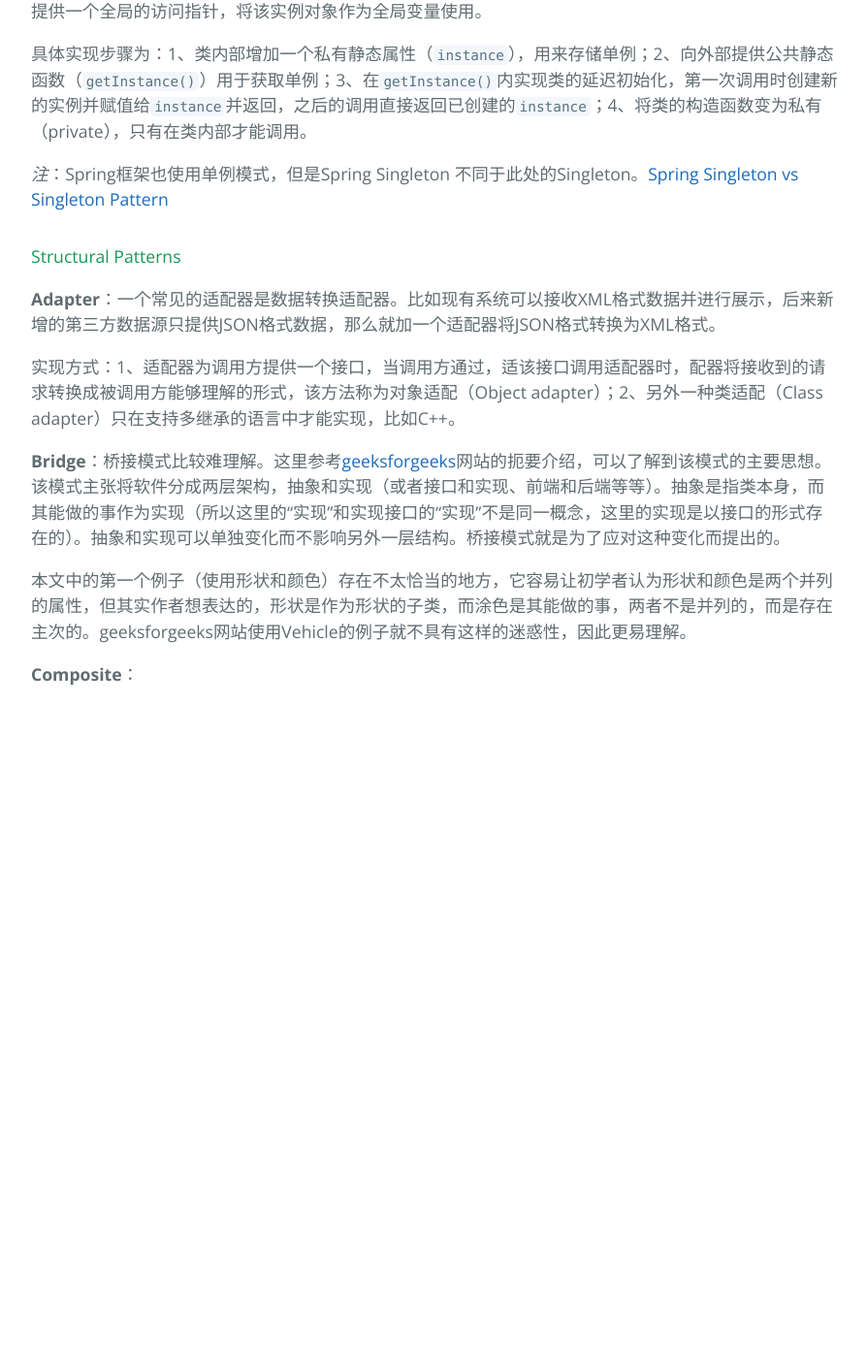
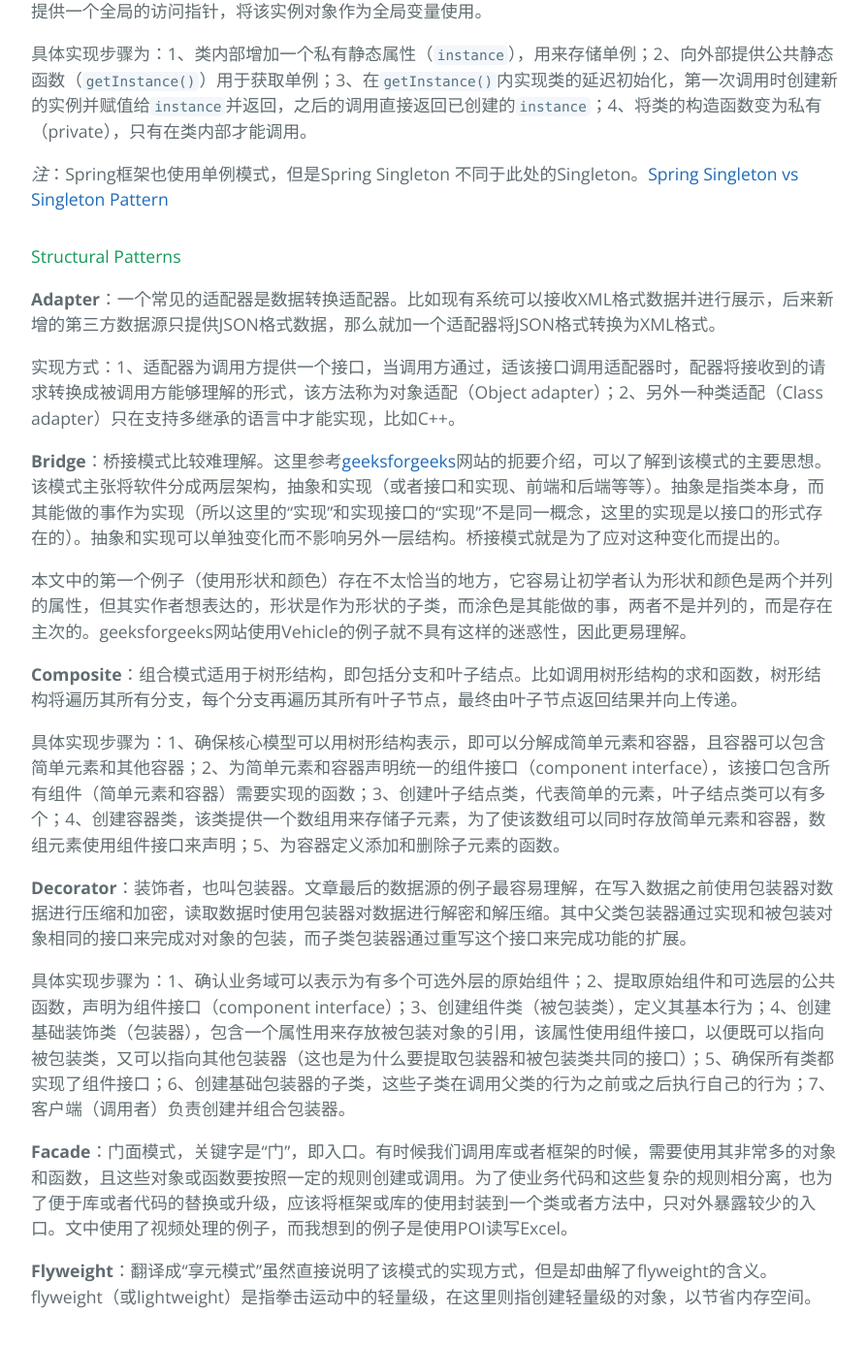
Before and after one commit to dingl-designer/blog, a Jekyll site: the page built from docs/articles/working-scene/DesignPatterns.md, in a window 1280 px wide and 1400 px high, scrolled down 1326 px. Shown: the top 1388 px of the window at 97% size, without its empty margins (192-1086 px from the left). Built offline with Jekyll 4.4.1, drawn with Linux system fonts in a browser that asks for light colours; our own code applies the rules of GitHub Pages for plain Markdown files; before the commit the page ends 2084 px from its top, so only the background shows below that.

Commit message:
flyweight

```diff
--- a/docs/articles/working-scene/DesignPatterns.md
+++ b/docs/articles/working-scene/DesignPatterns.md
@@ -32,4 +32,14 @@
 
 本文中的第一个例子（使用形状和颜色）存在不太恰当的地方，它容易让初学者认为形状和颜色是两个并列的属性，但其实作者想表达的，形状是作为形状的子类，而涂色是其能做的事，两者不是并列的，而是存在主次的。geeksforgeeks网站使用Vehicle的例子就不具有这样的迷惑性，因此更易理解。
 
-**Composite**：
+**Composite**：组合模式适用于树形结构，即包括分支和叶子结点。比如调用树形结构的求和函数，树形结构将遍历其所有分支，每个分支再遍历其所有叶子节点，最终由叶子节点返回结果并向上传递。
+
+具体实现步骤为：1、确保核心模型可以用树形结构表示，即可以分解成简单元素和容器，且容器可以包含简单元素和其他容器；2、为简单元素和容器声明统一的组件接口（component interface），该接口包含所有组件（简单元素和容器）需要实现的函数；3、创建叶子结点类，代表简单的元素，叶子结点类可以有多个；4、创建容器类，该类提供一个数组用来存储子元素，为了使该数组可以同时存放简单元素和容器，数组元素使用组件接口来声明；5、为容器定义添加和删除子元素的函数。
+
+**Decorator**：装饰者，也叫包装器。文章最后的数据源的例子最容易理解，在写入数据之前使用包装器对数据进行压缩和加密，读取数据时使用包装器对数据进行解密和解压缩。其中父类包装器通过实现和被包装对象相同的接口来完成对对象的包装，而子类包装器通过重写这个接口来完成功能的扩展。
+
+具体实现步骤为：1、确认业务域可以表示为有多个可选外层的原始组件；2、提取原始组件和可选层的公共函数，声明为组件接口（component interface）；3、创建组件类（被包装类），定义其基本行为；4、创建基础装饰类（包装器），包含一个属性用来存放被包装对象的引用，该属性使用组件接口，以便既可以指向被包装类，又可以指向其他包装器（这也是为什么要提取包装器和被包装类共同的接口）；5、确保所有类都实现了组件接口；6、创建基础包装器的子类，这些子类在调用父类的行为之前或之后执行自己的行为；7、客户端（调用者）负责创建并组合包装器。
+
+**Facade**：门面模式，关键字是“门”，即入口。有时候我们调用库或者框架的时候，需要使用其非常多的对象和函数，且这些对象或函数要按照一定的规则创建或调用。为了使业务代码和这些复杂的规则相分离，也为了便于库或者代码的替换或升级，应该将框架或库的使用封装到一个类或者方法中，只对外暴露较少的入口。文中使用了视频处理的例子，而我想到的例子是使用POI读写Excel。
+
+**Flyweight**：翻译成“享元模式”虽然直接说明了该模式的实现方式，但是却曲解了flyweight的含义。flyweight（或lightweight）是指拳击运动中的轻量级，在这里则指创建轻量级的对象，以节省内存空间。
```
